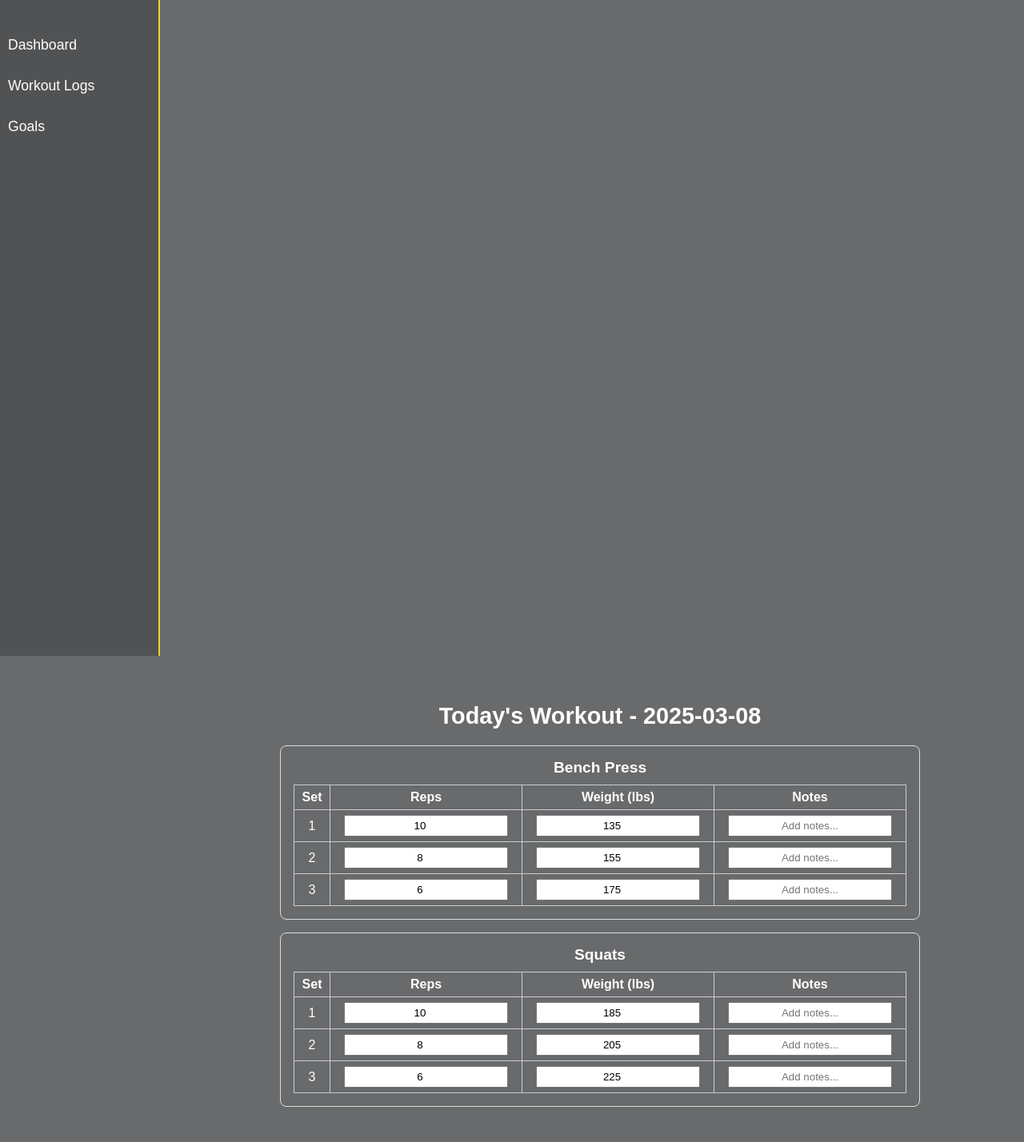
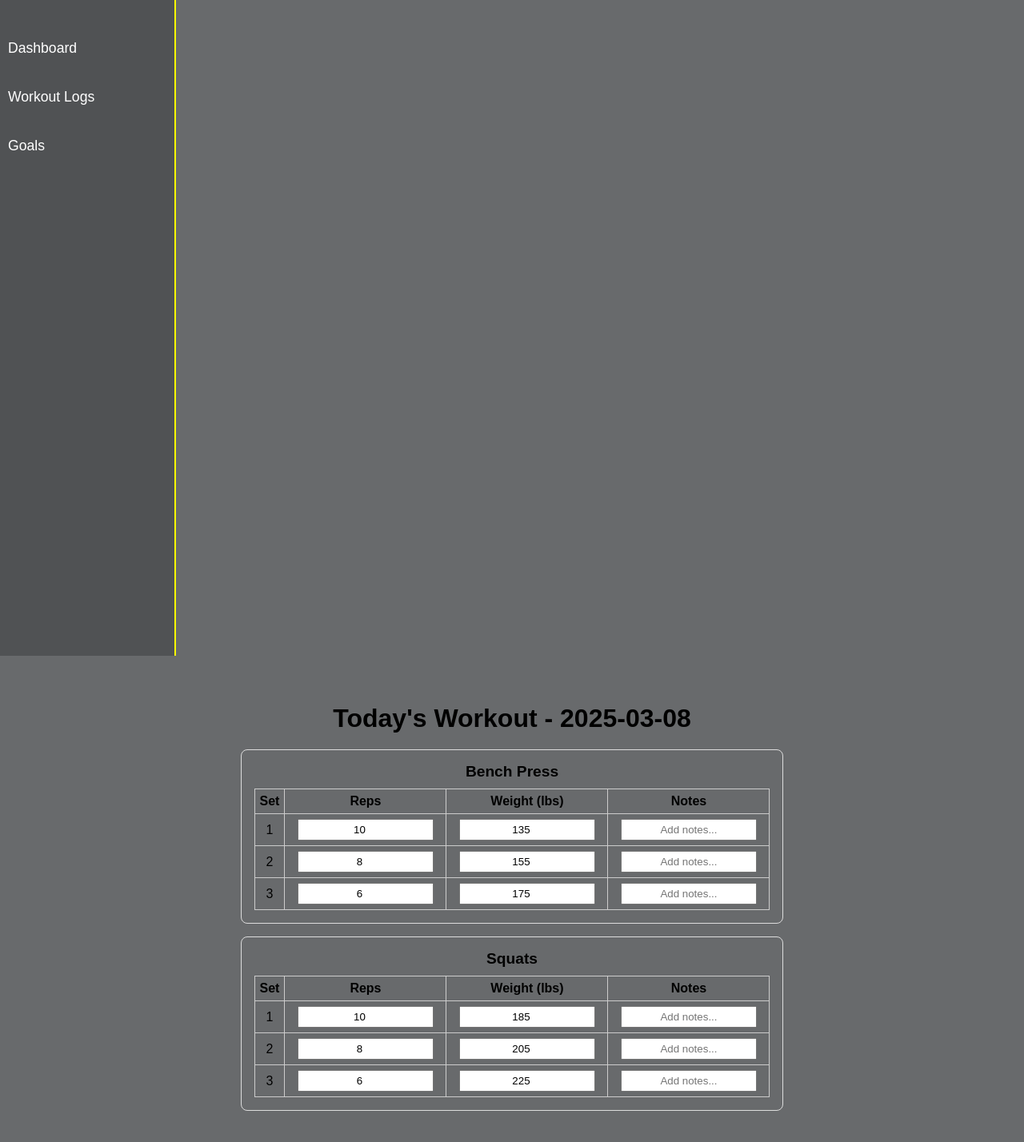
Before and after one commit to dkpunit/workout-tracker, a React (Create React App) app: page / in a window 1280 px wide. Shown: the top 1428 px of the page at 80% size. Built offline with nearby package versions, Linux system fonts and the light colour scheme.

Commit message:
updated codeq

```diff
--- a/src/App.css
+++ b/src/App.css
@@ -1,85 +1,65 @@
-/* Global Styles */
-body {
+/* App.css - Clean fixed-sidebar layout */
+
+html, body, #root {
+  height: 100%;
   margin: 0;
+  padding: 0;
   font-family: Arial, sans-serif;
-  background-color: #686A6C; /* Nardo Grey */
-  color: #FFFFFF; /* White for better readability */
+  background-color: #686A6C;
 }
 
 .app-container {
   display: flex;
   height: 100vh;
+  overflow: hidden;
 }
 
-/* Sidebar */
+/* Sidebar Styles */
 .sidebar {
-  width: 200px; /* Sidebar width */
-  min-height: 100vh; /* Ensures the sidebar height aligns with the viewport */
-  background-color: #505254; /* Darker Nardo Grey */
-  position: relative; /* Reference point for the yellow line */
+  width: 220px;
+  background-color: #505254;
+  display: flex;
+  flex-direction: column;
+  padding-top: 20px;
+  position: relative;
 }
 
 /* Yellow Line */
 .sidebar::after {
   content: '';
-  width: 2px; /* Thickness of the yellow line */
-  height: 100%; /* Match the height of the sidebar */
-  background-color: #FFD700; /* Yellow line */
-  position: absolute; /* Attach to the sidebar */
-  top: 0; /* Start at the top of the sidebar */
-  right: 0; /* Align the line to the right edge of the sidebar */
+  position: absolute;
+  right: 0;
+  top: 0;
+  width: 2px;
+  height: 100%;
+  background-color: yellow;
 }
 
-/* Sidebar Header */
-.sidebar h2 {
-  margin: 0 0 20px;
-  font-size: 1.5em;
-  color: #FFFFFF; /* White for better readability */
+.sidebar ul {
+  list-style: none;
+  padding: 0;
+  margin: 0;
 }
 
-/* Sidebar Links */
-.sidebar ul {
-  list-style-type: none;
-  padding: 0;
+.sidebar ul li {
+  margin-bottom: 15px;
 }
 
-.sidebar li {
-  margin: 10px 0;
-  cursor: pointer;
-  color: #FFFFFF; /* White for links */
+.sidebar ul li a {
+  color: #fff;
+  text-decoration: none;
+  padding: 10px;
 }
 
-.sidebar li:hover {
-  color: #FFD700; /* Yellow on hover */
+.sidebar ul li a:hover {
+  background-color: #686A6C;
 }
 
-/* Sidebar Footer (Settings Link) */
-.sidebar-footer {
-  margin-top: auto; /* Push to the bottom of the sidebar */
-  padding: 20px 0;
-  text-align: center;
+/* Content Area Styles */
+.main-content {
+  flex: 1;
+  background-color: #686A6C;
+  overflow-y: auto;
+  padding: 20px;
+  box-sizing: border-box;
 }
-
-.settings-icon {
-  margin-right: 8px;
-}
-
-/* Content Wrapper */
-.content-wrapper {
-  display: flex;
-  flex-grow: 1;
-  position: relative; /* Ensures proper layering */
-}
-
-/* Main Content */
-.main-content {
-  flex-grow: 1;
-  padding: 20px;
-  background-color: #686A6C; /* Nardo Grey for Main Content */
-  color: #FFFFFF; /* White for */
-}
-
-.main-content {
-  margin-left: 220px;
-  padding: 20px;
-}
--- a/src/App.js
+++ b/src/App.js
@@ -1,13 +1,14 @@
 import { BrowserRouter as Router, Routes, Route } from 'react-router-dom';
-import Sidebar from './components/Sidebar';
 import Dashboard from './routes/Dashboard';
 import Logs from './routes/Logs';
 import GoalsPage from './pages/GoalsPage';
+import Sidebar from './components/Sidebar';
 import './App.css';
 
 function App() {
   return (
     <Router>
+      <div className="content-wrapper">
         <Sidebar />
         <div className="main-content">
           <Routes>
@@ -16,6 +17,7 @@ function App() {
             <Route path="/goals" element={<GoalsPage />} />
           </Routes>
         </div>
+      </div>
     </Router>
   );
 }
--- a/src/routes/Dashboard.css
+++ b/src/routes/Dashboard.css
@@ -2,10 +2,15 @@
     max-width: 800px;
     margin: 0 auto;
     padding: 20px;
+    display: flex;
+    flex-direction: column;
+    align-items: center;
+    justify-content: flex-start;
+    min-height: 100vh;
+    box-sizing: border-box;
   }
 
   .dashboard h1 {
-    text-align: center;
+    margin-top: 20px; /* Ensure spacing at top */
     margin-bottom: 20px;
-    font-size: 1.8rem;
   }
```
Lines whose indentation alone changed are shown as unchanged.
